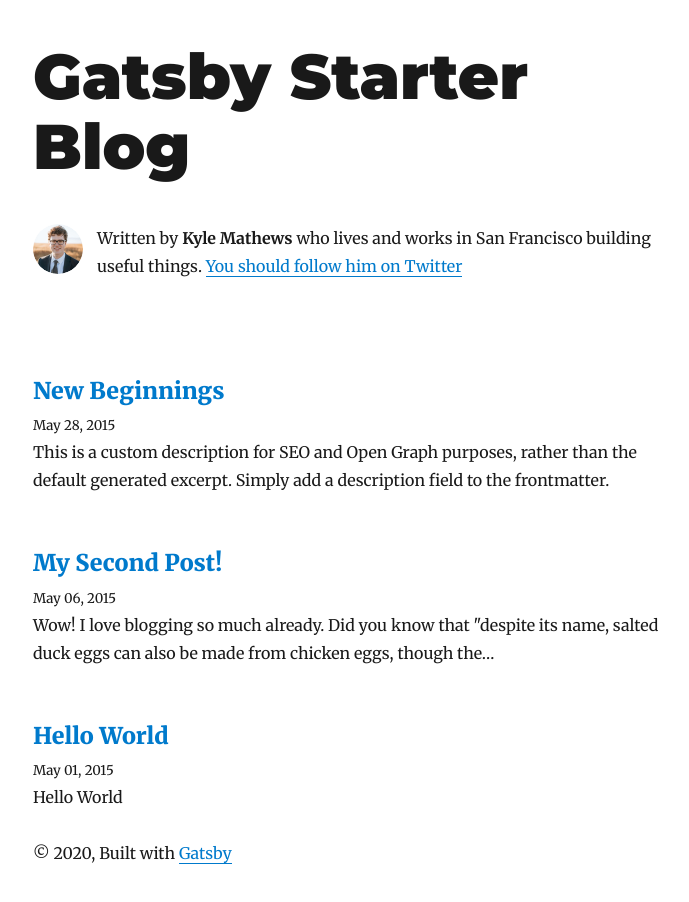
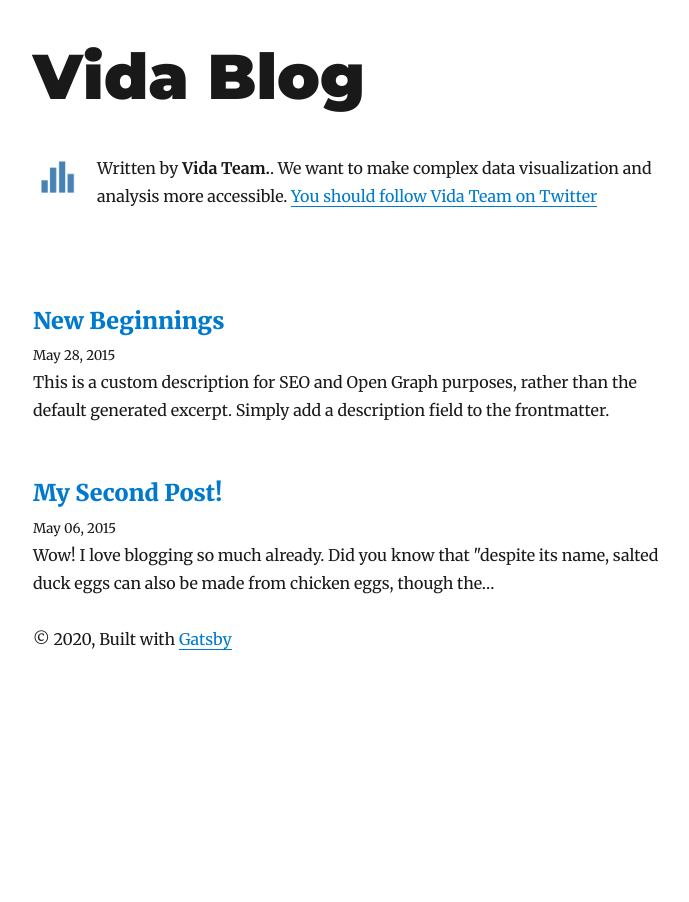
Before and after one commit to vidalab/vida-blog, a Gatsby site: page / in a window 1280 px wide. Shown: the whole page, without its empty margins (292-981 px from the left). After the commit the page ends 800 px from the top, so only its background shows below. Built offline with nearby package versions, Linux system fonts and the light colour scheme; Gatsby itself is replaced by a stand-in of ours; some packages are replaced by stand-ins of ours.

Commit message:
Basic blog template

```diff
--- a/content/blog/hello-world/index.md
+++ /dev/null
@@ -1,22 +0,0 @@
----
-title: Hello World
-date: "2015-05-01T22:12:03.284Z"
-description: "Hello World"
----
-
-This is my first post on my new fake blog! How exciting!
-
-I'm sure I'll write a lot more interesting things in the future.
-
-Oh, and here's a great quote from this Wikipedia on
-[salted duck eggs](https://en.wikipedia.org/wiki/Salted_duck_egg).
-
-> A salted duck egg is a Chinese preserved food product made by soaking duck
-> eggs in brine, or packing each egg in damp, salted charcoal. In Asian
-> supermarkets, these eggs are sometimes sold covered in a thick layer of salted
-> charcoal paste. The eggs may also be sold with the salted paste removed,
-> wrapped in plastic, and vacuum packed. From the salt curing process, the
-> salted duck eggs have a briny aroma, a gelatin-like egg white and a
-> firm-textured, round yolk that is bright orange-red in color.
-
-![Chinese Salty Egg](./salty_egg.jpg)
--- a/gatsby-config.js
+++ b/gatsby-config.js
@@ -1,14 +1,14 @@
 module.exports = {
   siteMetadata: {
-    title: `Gatsby Starter Blog`,
+    title: `Vida Blog`,
     author: {
-      name: `Kyle Mathews`,
-      summary: `who lives and works in San Francisco building useful things.`,
+      name: `Vida Team.`,
+      summary: `We want to make complex data visualization and analysis more accessible`,
     },
-    description: `A starter blog demonstrating what Gatsby can do.`,
-    siteUrl: `https://gatsby-starter-blog-demo.netlify.com/`,
+    description: `Blog to discuss data visualization and analysis using Vida software`,
+    siteUrl: `https://blog.vida.io/`,
     social: {
-      twitter: `kylemathews`,
+      twitter: `vidatalk`,
     },
   },
   plugins: [
--- a/src/components/bio.js
+++ b/src/components/bio.js
@@ -14,7 +14,7 @@
 const Bio = () => {
   const data = useStaticQuery(graphql`
     query BioQuery {
-      avatar: file(absolutePath: { regex: "/profile-pic.jpg/" }) {
+      avatar: file(absolutePath: { regex: "/profile-pic.png/" }) {
         childImageSharp {
           fixed(width: 50, height: 50) {
             ...GatsbyImageSharpFixed
@@ -57,10 +57,10 @@
         }}
       />
       <p>
-        Written by <strong>{author.name}</strong> {author.summary}
+        Written by <strong>{author.name}</strong>. {author.summary}.
         {` `}
         <a href={`https://twitter.com/${social.twitter}`}>
-          You should follow him on Twitter
+          You should follow Vida Team on Twitter
         </a>
       </p>
     </div>
```
Also changed, not shown: content/assets/profile-pic.png (added), content/blog/hello-world/salty_egg.jpg (deleted).
